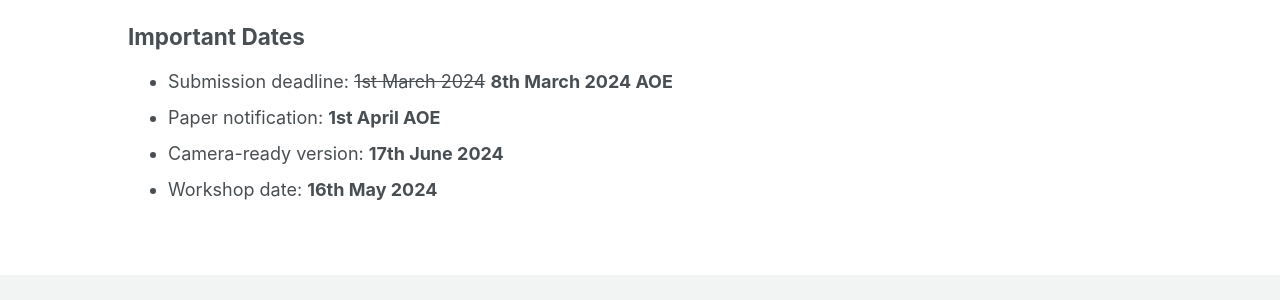
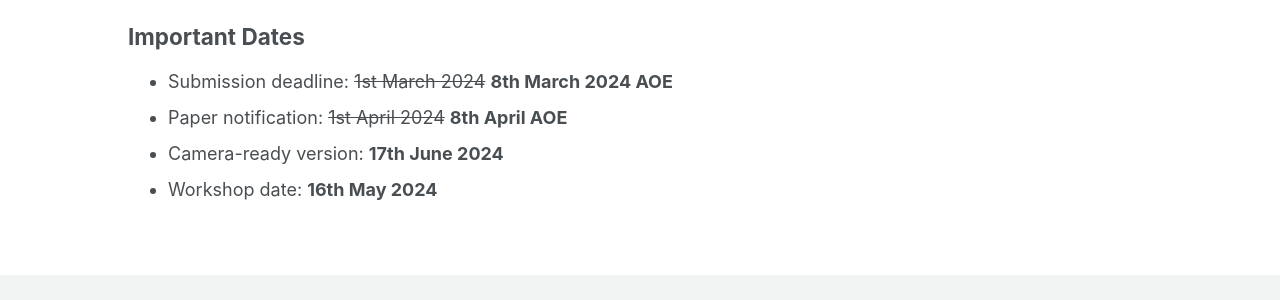
Before and after one commit to c3po-workshop/c3po-workshop.github.io, a Jekyll site: the page built from _pages/2024/call.md, in a window 1280 px wide. Shown: the part 1553-1853 px from the top of the page. Built offline with Jekyll 4.4.1, drawn with Linux system fonts in a browser that asks for light colours; cached includes are drawn as plain includes; nearby versions of some CDN libraries.

Commit message:
notification date update

```diff
--- a/_includes/card-important-dates.html
+++ b/_includes/card-important-dates.html
@@ -7,7 +7,7 @@
 	<!-- use <del> for extended deadlines -->
         <ul class="list-group list-group-flush">
 	<li class="list-group-item bg-faded text-muted">Submission <b>EXTENDED</b> deadline: <b>8th March 2024 AoE</b></li>
-	<li class="list-group-item bg-faded text-muted">Paper notification: <b>1st April 2024 AoE</b></li>
+	<li class="list-group-item bg-faded text-muted">Paper notification: <b>EXTENDED</b> <b>8th April 2024 AoE</b></li>
 	<li class="list-group-item bg-faded text-muted">Camera-ready: <b>17th June 2024</b></li>
 	<li class="list-group-item bg-faded text-muted">Workshop: <b>16th May 2024</b> (half-day workshop)</li>
         </ul>
--- a/_pages/2024/call.md
+++ b/_pages/2024/call.md
@@ -75,6 +75,6 @@
 <!-- - Submission deadline: 21st February 2022 AoE -->
 <!-- - Submission deadline: ~~21st February 2022 AoE~~ 28th February 2022 AoE -->
 - Submission deadline: ~~1st March 2024~~ **8th March 2024 AOE**
-- Paper notification: **1st April AOE**
+- Paper notification: ~~1st April 2024~~ **8th April AOE**
 - Camera-ready version: **17th June 2024**
 - Workshop date: **16th May 2024**
```
